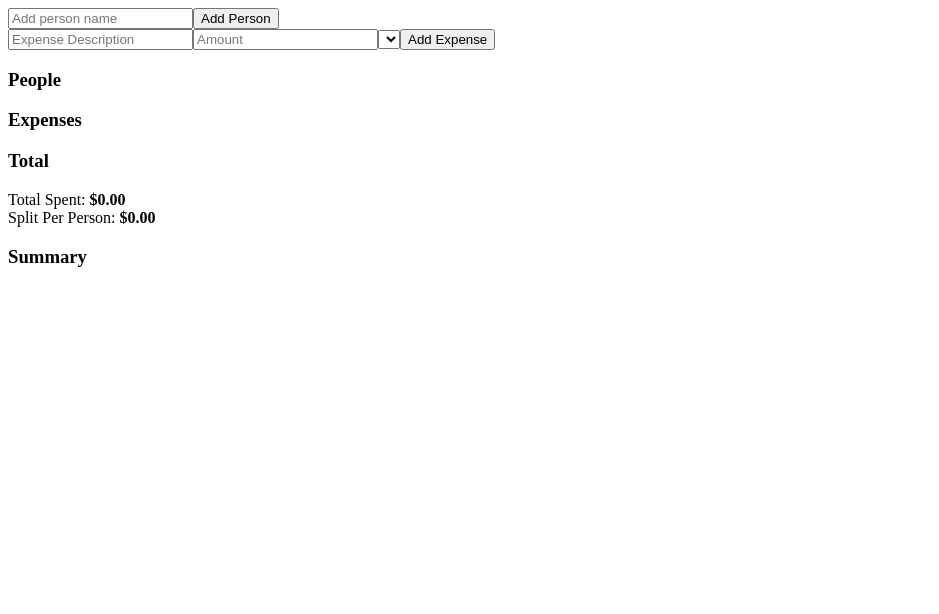
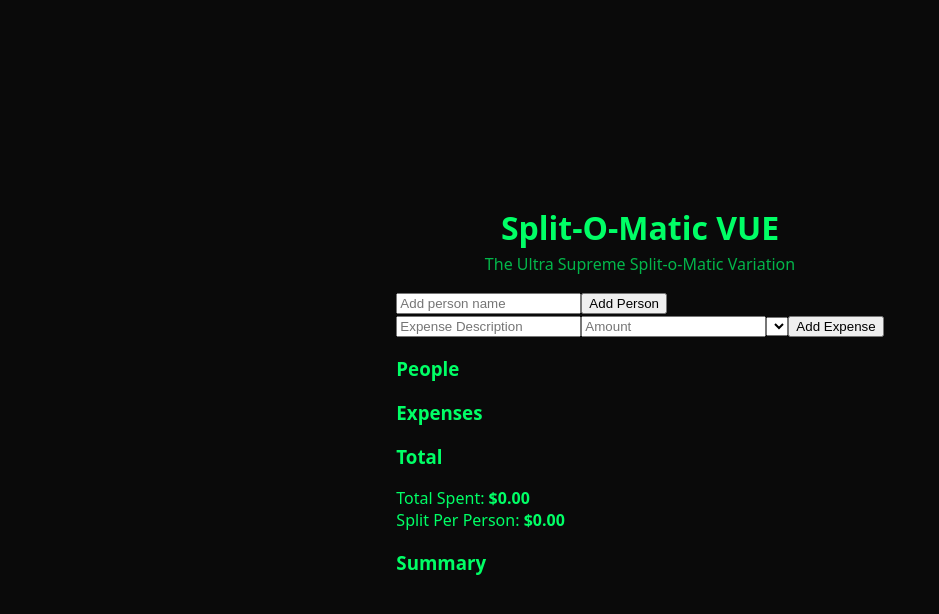
Before and after one commit to JacobReyna123/SPLIT-O-MATIC, a Vue app in the folder expense-splitter-vue/: page / in a window 1280 px wide. Shown: the top 614 px of the page, without its empty margins (0-939 px from the left). Built offline with nearby package versions, Linux system fonts and the light colour scheme.

Commit message:
The Beta Vue Experience

```diff
--- a/expense-splitter-vue/src/App.vue
+++ b/expense-splitter-vue/src/App.vue
@@ -1,11 +1,47 @@
 <script setup>
-import Header from './components/Header.vue'
-</script>
+    import Header from './components/Header.vue'
+    </script>
 
 <template>
-  <Header />
+    <Header/>
+    <main class="card">
+        <form id="personForm" class="rowform">
+            <input id="personInput" type="text" placeholder="Add person name"/>
+            <button>Add Person</button>
+        </form>
+
+        <form id="expenseForm" class="rowform">
+            <input id="descInput" type="text" placeholder="Expense Description"/>
+            <input id="amountInput" type="number" placeholder="Amount"/>
+            <select id="paidBySelect">
+
+            </select>
+            <button>Add Expense</button>
+        </form>
+
+        <section>
+            <h3>People</h3>
+            <ul id="peopleList" class="list"></ul>
+        </section>
+
+        <section>
+            <h3>Expenses</h3>
+            <ul id ="expensesList" class="list"> </ul>
+        </section>
+
+        <section>
+            <h3>Total</h3>
+            <p>
+                Total Spent: <strong id="totalSpent">$0.00</strong><br/>
+                Split Per Person: <strong id="splitAmount">$0.00</strong><br/>
+
+            </p>
+        </section>
+
+        <section class="summary">
+            <h3>Summary</h3>
+            <ul id="summaryList" class="list"></ul>
+        </section>
+    </main>
 
 </template>
-
-<style scoped>
-</style>
--- a/expense-splitter-vue/src/components/Header.vue
+++ b/expense-splitter-vue/src/components/Header.vue
@@ -1,45 +1,23 @@
 <template>
-  <header>
+  <header class ="top">
+    <h1>Split-O-Matic VUE</h1>
+    <p>The Ultra Supreme Split-o-Matic Variation</p>
+    </header>
+  </template>
 
 
-    <main class="card">
-        <form id="personForm" class="rowform">
-            <input id="personInput" type="text" placeholder="Add person name"/>
-            <button>Add Person</button>
-        </form>
+<style scoped>
+.top {
+    text-align: center;
+    margin-bottom: 16px;
+}
 
-        <form id="expenseForm" class="rowform">
-            <input id="descInput" type="text" placeholder="Expense Description"/>
-            <input id="amountInput" type="number" placeholder="Amount"/>
-            <select id="paidBySelect">
+.top h1 {
+    margin: 0;
+}
 
-            </select>
-            <button>Add Expense</button>
-        </form>
-
-        <section>
-            <h3>People</h3>
-            <ul id="peopleList" class="list"></ul>
-        </section>
-
-        <section>
-            <h3>Expenses</h3>
-            <ul id ="expensesList" class="list"> </ul>
-        </section>
-
-        <section>
-            <h3>Total</h3>
-            <p>
-                Total Spent: <strong id="totalSpent">$0.00</strong><br/>
-                Split Per Person: <strong id="splitAmount">$0.00</strong><br/>
-
-            </p>
-        </section>
-
-        <section class="summary">
-            <h3>Summary</h3>
-            <ul id="summaryList" class="list"></ul>
-        </section>
-    </main>
-  </header>
-  </template>
+.top p {
+    margin: 4px 0 0;
+    opacity: 0.7;
+}
+</style>
--- a/expense-splitter-vue/src/style.css
+++ b/expense-splitter-vue/src/style.css
@@ -0,0 +1,14 @@
+* {
+    box-sizing: border-box;
+}
+
+body {
+    margin: 0;
+    min-height: 100vh;
+    display: grid;
+    place-items: center;
+    padding: 24px;
+    font-family: system-ui, sans-serif;
+    background: #0a0a0a;
+    color: #00ff66;
+}
```
